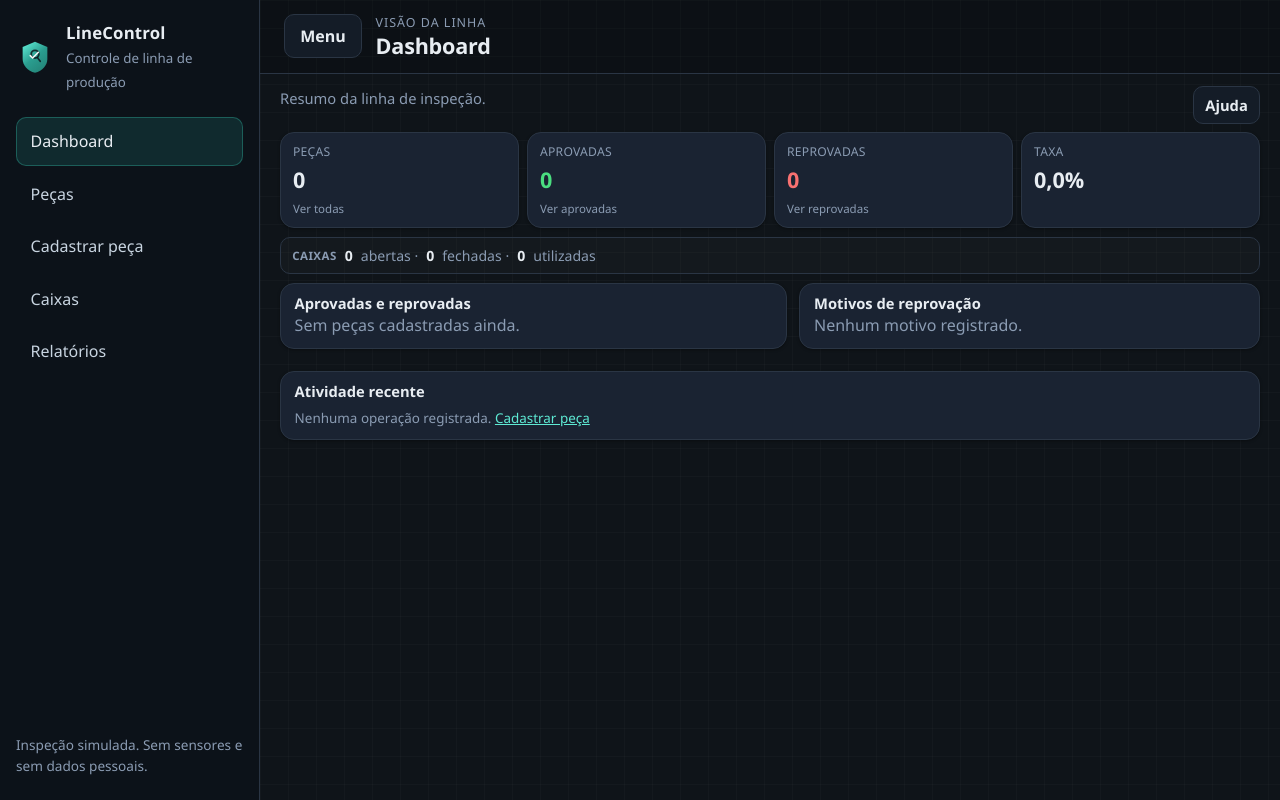
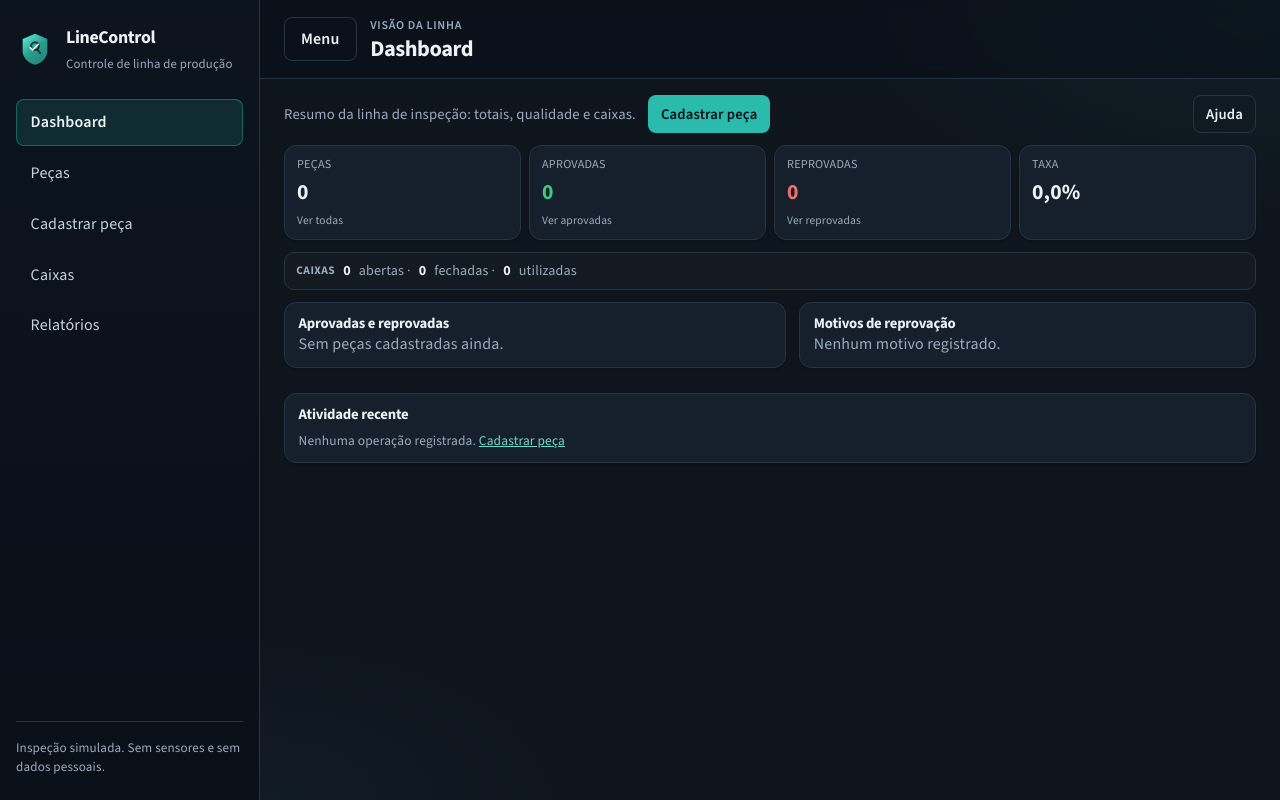
Before and after one commit to gabrielbcaracini-hub/PROJETO-CONTROLLINE, a Flask app: page / in a window 1280 px wide. Run offline with Flask 3, Linux system fonts and the light colour scheme; some libraries are stand-ins or nearby versions.

Commit message:
Melhora o visual do LineControl com tipografia, hierarquia e UX da skill de front.
Co-authored-by: Cursor <cursoragent@cursor.com>

```diff
--- a/app/static/css/style.css
+++ b/app/static/css/style.css
@@ -1,25 +1,32 @@
 :root {
-  --navy: #0c1219;
-  --navy-2: #141c27;
-  --teal: #2a9d8f;
-  --teal-escuro: #238276;
-  --papel: #0f1419;
-  --cartao: #1a2332;
-  --linha: #2a3544;
-  --texto: #e8edf2;
-  --mudo: #8b9cb3;
-  --ok: #4ade80;
-  --ok-fundo: rgba(74, 222, 128, 0.12);
-  --erro: #f87171;
-  --erro-fundo: rgba(248, 113, 113, 0.12);
-  --alerta: #fbbf24;
-  --alerta-fundo: rgba(251, 191, 36, 0.12);
-  --info: #60a5fa;
-  --info-fundo: rgba(96, 165, 250, 0.12);
-  --sombra: 0 1px 3px rgba(0, 0, 0, 0.35);
-  --raio: 14px;
-  --fonte: "Segoe UI", "Helvetica Neue", sans-serif;
-  --mono: "IBM Plex Mono", "ui-monospace", "Cascadia Code", monospace;
+  --navy: #0a1018;
+  --navy-2: #121a24;
+  --teal: #2bbbad;
+  --teal-escuro: #21968a;
+  --papel: #0e151d;
+  --cartao: #16202c;
+  --linha: #273445;
+  --texto: #edf2f7;
+  --mudo: #9aabbf;
+  --ok: #3dca7a;
+  --ok-fundo: rgba(61, 202, 122, 0.12);
+  --erro: #f07070;
+  --erro-fundo: rgba(240, 112, 112, 0.12);
+  --alerta: #e8b84a;
+  --alerta-fundo: rgba(232, 184, 74, 0.12);
+  --info: #5b9fd9;
+  --info-fundo: rgba(91, 159, 217, 0.12);
+  --sombra: 0 1px 2px rgba(0, 0, 0, 0.28);
+  --raio: 12px;
+  --espaco-1: 4px;
+  --espaco-2: 8px;
+  --espaco-3: 12px;
+  --espaco-4: 16px;
+  --espaco-5: 24px;
+  --espaco-6: 32px;
+  --fonte: "Source Sans 3", "Segoe UI", sans-serif;
+  --mono: "IBM Plex Mono", "Cascadia Code", monospace;
+  --foco: 3px solid rgba(43, 187, 173, 0.65);
 }
 
 * { box-sizing: border-box; }
@@ -32,22 +39,30 @@ body {
   background: var(--papel);
   font-family: var(--fonte);
   font-size: 16px;
+  font-weight: 400;
   line-height: 1.5;
+  letter-spacing: 0.01em;
+  -webkit-font-smoothing: antialiased;
 }
 
-a { color: #5eead4; }
+a { color: #6ed9cb; }
 
-a:hover { color: #99f6e4; }
+a:hover { color: #a8f0e6; }
 
 img, svg { display: block; }
 
-h1, h2, h3 { line-height: 1.2; margin: 0; }
+h1, h2, h3 {
+  line-height: 1.25;
+  margin: 0;
+  font-weight: 600;
+  letter-spacing: -0.015em;
+}
 
-h1 { font-size: 1.7rem; }
+h1 { font-size: 1.55rem; }
 
-h2 { font-size: 1.15rem; }
+h2 { font-size: 1.05rem; }
 
-h3 { font-size: 0.95rem; }
+h3 { font-size: 0.95rem; font-weight: 600; }
 
 p { margin: 0; }
 
@@ -70,12 +85,12 @@ p { margin: 0; }
 }
 
 .sidebar {
-  background: var(--navy);
-  color: #c8d4e0;
-  padding: 1.25rem 1rem 1.5rem;
+  background: linear-gradient(180deg, #0c141e 0%, var(--navy) 100%);
+  color: #c5d2e0;
+  padding: var(--espaco-5) var(--espaco-4) var(--espaco-5);
   display: flex;
   flex-direction: column;
-  gap: 1.5rem;
+  gap: var(--espaco-5);
   border-right: 1px solid var(--linha);
 }
 
@@ -85,51 +100,72 @@ p { margin: 0; }
   align-items: center;
   color: var(--texto);
   text-decoration: none;
+  border-radius: 8px;
 }
 
-.marca strong { display: block; font-size: 1.05rem; letter-spacing: 0.01em; }
+.marca:focus-visible {
+  outline: var(--foco);
+  outline-offset: 3px;
+}
 
-.marca small { color: var(--mudo); }
+.marca strong {
+  display: block;
+  font-size: 1.12rem;
+  font-weight: 700;
+  letter-spacing: -0.02em;
+}
+
+.marca small {
+  color: var(--mudo);
+  font-size: 0.8rem;
+  font-weight: 400;
+}
 
 .marca-sinal { color: var(--teal); flex-shrink: 0; }
 
-.menu { display: flex; flex-direction: column; gap: 0.25rem; }
+.menu { display: flex; flex-direction: column; gap: var(--espaco-1); }
 
 .menu a {
-  color: #c8d4e0;
+  color: #c5d2e0;
   text-decoration: none;
-  padding: 0.7rem 0.85rem;
-  border-radius: 10px;
+  padding: 0.65rem 0.85rem;
+  border-radius: 8px;
   border: 1px solid transparent;
+  font-weight: 500;
+  transition: background 0.15s ease, border-color 0.15s ease, color 0.15s ease;
 }
 
-.menu a:hover { background: rgba(255, 255, 255, 0.05); }
+.menu a:hover { background: rgba(255, 255, 255, 0.04); color: var(--texto); }
 
 .menu a.ativo {
-  background: rgba(42, 157, 143, 0.18);
-  border-color: rgba(42, 157, 143, 0.45);
+  background: rgba(43, 187, 173, 0.14);
+  border-color: rgba(43, 187, 173, 0.4);
   color: var(--texto);
+  font-weight: 600;
 }
 
 .nota-lateral {
   margin-top: auto;
   color: var(--mudo);
-  font-size: 0.85rem;
+  font-size: 0.82rem;
+  line-height: 1.45;
+  padding-top: var(--espaco-4);
+  border-top: 1px solid var(--linha);
 }
 
 .miolo {
   min-width: 0;
-  background-color: var(--papel);
-  background-image:
-    linear-gradient(rgba(255, 255, 255, 0.02) 1px, transparent 1px),
-    linear-gradient(90deg, rgba(255, 255, 255, 0.02) 1px, transparent 1px);
-  background-size: 28px 28px;
+  background:
+    radial-gradient(ellipse 80% 50% at 100% 0%, rgba(43, 187, 173, 0.07), transparent 55%),
+    radial-gradient(ellipse 60% 40% at 0% 100%, rgba(91, 159, 217, 0.05), transparent 50%),
+    var(--papel);
 }
 
 .topo {
-  padding: 0.85rem 1.5rem;
+  padding: var(--espaco-4) var(--espaco-5);
   border-bottom: 1px solid var(--linha);
-  background: rgba(0, 0, 0, 0.18);
+  background: rgba(10, 16, 24, 0.55);
+  backdrop-filter: blur(8px);
 }
 
 .topo-linha {
@@ -144,10 +180,10 @@ p { margin: 0; }
 
 .topo-titulo h1 {
   margin: 0;
-  font-size: 1.35rem;
+  font-size: 1.4rem;
   font-weight: 700;
   line-height: 1.15;
-  letter-spacing: -0.01em;
+  letter-spacing: -0.02em;
 }
 
 .topo-titulo .olho { margin: 0 0 0.12rem; }
@@ -155,12 +191,13 @@ p { margin: 0; }
 .olho {
   margin: 0 0 0.15rem;
   color: var(--mudo);
-  font-size: 0.78rem;
-  letter-spacing: 0.08em;
+  font-size: 0.75rem;
+  font-weight: 600;
+  letter-spacing: 0.06em;
   text-transform: uppercase;
 }
 
-main { padding: 0.75rem 1.25rem 1.75rem; }
+main { padding: var(--espaco-4) var(--espaco-5) var(--espaco-6); }
 
 .pagina-container,
 .dashboard-container {
@@ -168,7 +205,7 @@ main { padding: 0.75rem 1.25rem 1.75rem; }
   margin: 0 auto;
   display: flex;
   flex-direction: column;
-  gap: 0.55rem;
+  gap: var(--espaco-3);
 }
 
 .pagina-container-relatorio {
@@ -183,8 +220,18 @@ main { padding: 0.75rem 1.25rem 1.75rem; }
   border: 1px solid var(--linha);
   border-radius: var(--raio);
   box-shadow: var(--sombra);
-  padding: 1rem 1.1rem;
+  padding: var(--espaco-4);
 }
+
+.secao-topo-texto {
+  display: flex;
+  flex-wrap: wrap;
+  align-items: center;
+  gap: var(--espaco-3);
+  min-width: 0;
+}
+
+.secao-topo-texto .intro { margin-bottom: 0; }
 
 .grade-numeros {
   display: grid;
@@ -428,28 +474,36 @@ main { padding: 0.75rem 1.25rem 1.75rem; }
   align-items: center;
   justify-content: center;
   min-height: 44px;
-  padding: 0.55rem 0.95rem;
-  border-radius: 10px;
+  padding: 0.55rem 1rem;
+  border-radius: 8px;
   border: 1px solid transparent;
   font: inherit;
   font-weight: 600;
+  letter-spacing: 0.01em;
   text-decoration: none;
   cursor: pointer;
+  transition: background 0.15s ease, border-color 0.15s ease, color 0.15s ease;
 }
 
-.btn-compacto { min-height: 38px; padding: 0.35rem 0.7rem; font-size: 0.92rem; }
+.btn:disabled,
+.btn[aria-disabled="true"] {
+  opacity: 0.55;
+  cursor: not-allowed;
+}
 
-.btn-primario { background: var(--teal); color: #0c1219; }
+.btn-compacto { min-height: 38px; padding: 0.35rem 0.75rem; font-size: 0.92rem; }
+
+.btn-primario { background: var(--teal); color: #061018; }
 
 .btn-primario:hover { background: var(--teal-escuro); color: #fff; }
 
-.btn-secundario { background: var(--navy-2); color: var(--texto); border-color: var(--linha); }
+.btn-secundario { background: transparent; color: var(--texto); border-color: var(--linha); }
 
-.btn-secundario:hover { border-color: var(--teal); color: var(--texto); }
+.btn-secundario:hover { border-color: var(--teal); background: rgba(43, 187, 173, 0.08); color: var(--texto); }
 
-.btn-perigo { background: #b91c1c; color: white; }
+.btn-perigo { background: #b42323; color: white; }
 
-.btn-perigo:hover { background: #991b1b; color: white; }
+.btn-perigo:hover { background: #8f1c1c; color: white; }
 
 .aviso {
   margin: 0 0 0.7rem;
--- a/app/templates/base.html
+++ b/app/templates/base.html
@@ -4,8 +4,11 @@
   <meta charset="utf-8">
   <meta name="viewport" content="width=device-width, initial-scale=1">
   <title>{% block titulo %}LineControl{% endblock %}</title>
-  <link rel="icon" href="{{ url_for('static', filename='img/favicon.svg', v='6') }}" type="image/svg+xml">
-  <link rel="stylesheet" href="{{ url_for('static', filename='css/style.css', v='6') }}">
+  <link rel="icon" href="{{ url_for('static', filename='img/favicon.svg', v='7') }}" type="image/svg+xml">
+  <link rel="preconnect" href="https://fonts.googleapis.com">
+  <link rel="preconnect" href="https://fonts.gstatic.com" crossorigin>
+  <link href="https://fonts.googleapis.com/css2?family=IBM+Plex+Mono:wght@400;500&family=Source+Sans+3:wght@400;500;600;700&display=swap" rel="stylesheet">
+  <link rel="stylesheet" href="{{ url_for('static', filename='css/style.css', v='7') }}">
 </head>
 <body>
   <a class="pular" href="#conteudo">Ir para o conteúdo</a>
@@ -85,6 +88,6 @@
   </dialog>
 
   <script id="regras-qualidade" type="application/json">{{ regras_qualidade | tojson }}</script>
-  <script src="{{ url_for('static', filename='js/app.js', v='6') }}"></script>
+  <script src="{{ url_for('static', filename='js/app.js', v='7') }}"></script>
 </body>
 </html>
--- a/app/templates/dashboard/index.html
+++ b/app/templates/dashboard/index.html
@@ -5,7 +5,10 @@
 {% block conteudo %}
   <div class="dashboard-container">
     <div class="secao-topo secao-topo-dashboard">
-      <p class="intro intro-compacta">Resumo da linha de inspeção.</p>
+      <div class="secao-topo-texto">
+        <p class="intro intro-compacta">Resumo da linha de inspeção: totais, qualidade e caixas.</p>
+        <a class="btn btn-primario btn-compacto" href="{{ url_for('pecas.nova') }}">Cadastrar peça</a>
+      </div>
       <div class="help-popover-wrap">
         <button class="btn btn-secundario btn-compacto" type="button" data-ajuda aria-expanded="false" aria-controls="help-popover">Ajuda</button>
         <div class="help-popover" id="help-popover" hidden role="dialog" aria-labelledby="help-popover-titulo">
```
Also changed, not shown: other parts of app/static/css/style.css (+49 -22 lines).
